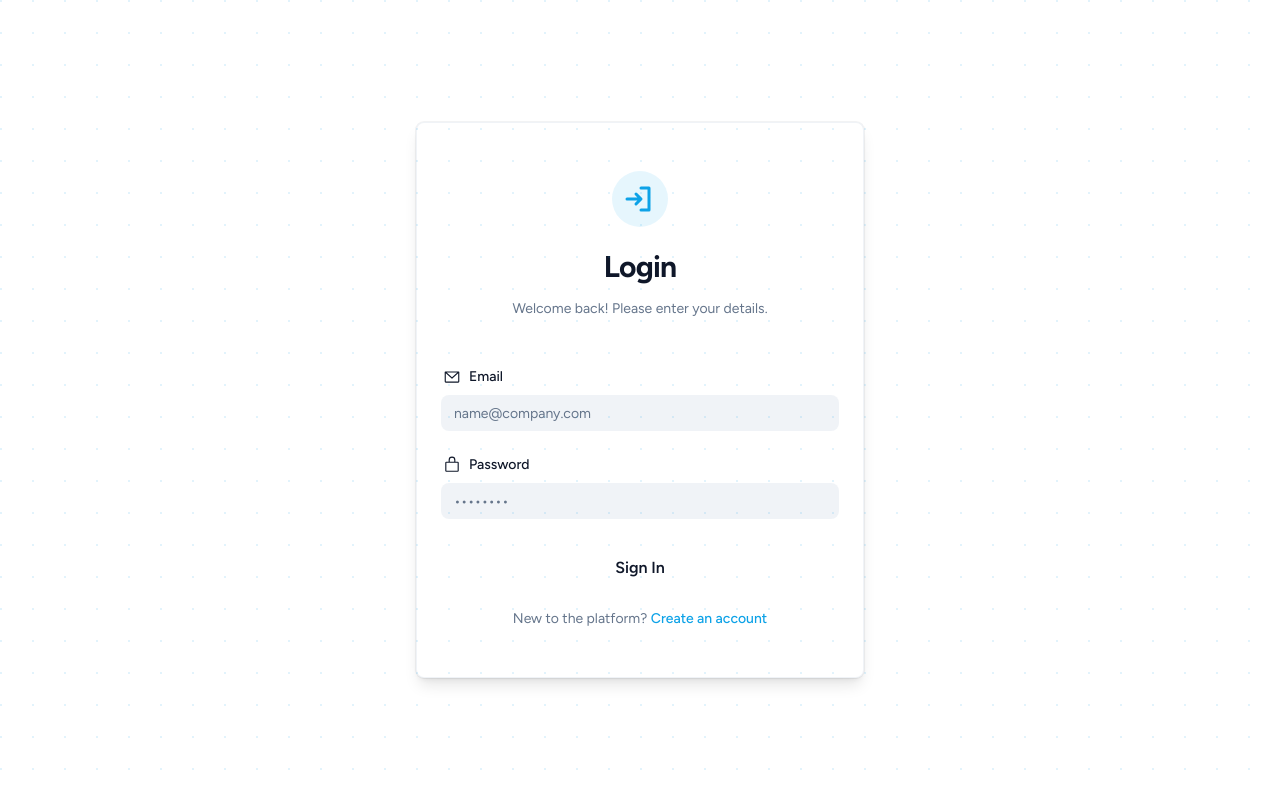
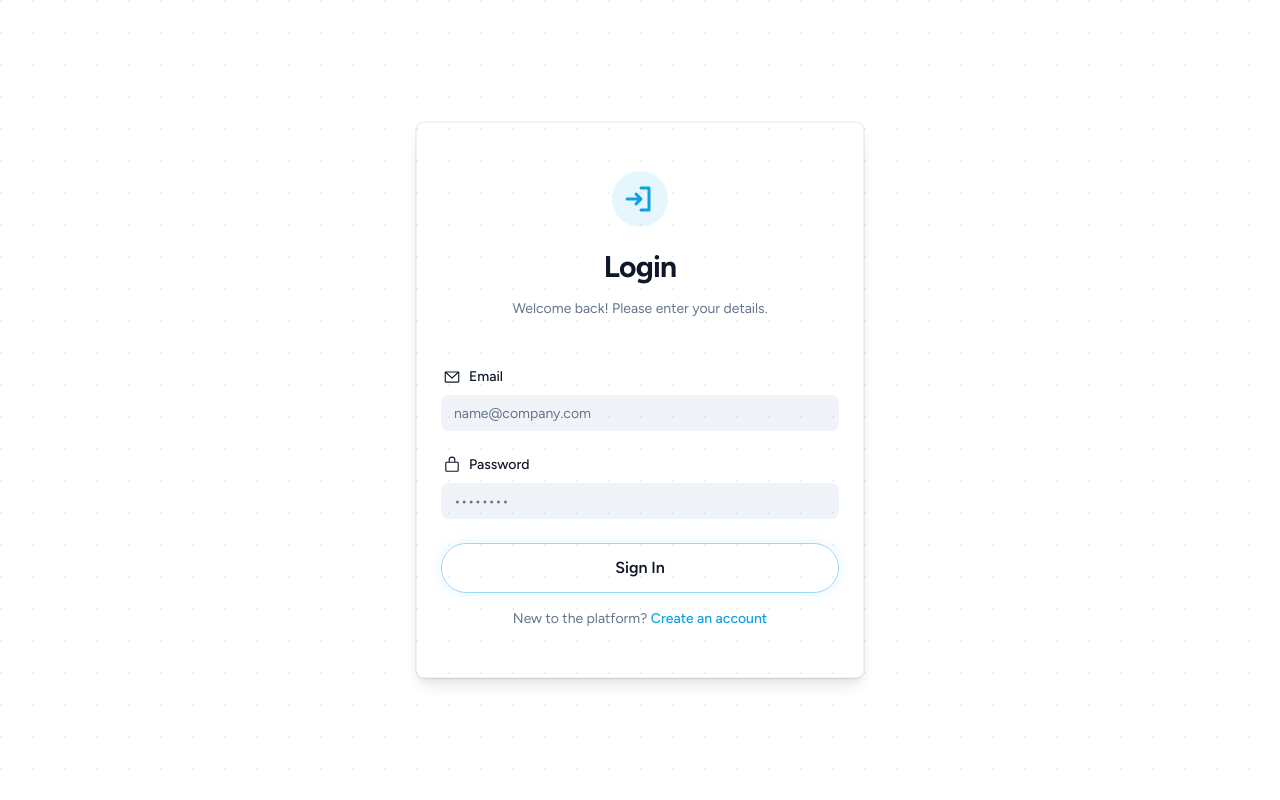
Before and after one commit to aamohmd/HackAI-2026-Project, a React (Vite) app in the folder frontend/: page /login in a window 1280 px wide. Built offline with nearby package versions, Linux system fonts and the light colour scheme; no server answers.

Commit message:
feat: implement neural aura effect in button component

```diff
--- a/frontend/src/shared/ui/button.tsx
+++ b/frontend/src/shared/ui/button.tsx
@@ -5,12 +5,14 @@ import { Slot } from "radix-ui"
 import { cn } from "@/shared/lib/utils"
 
 const buttonVariants = cva(
-  "group/button inline-flex shrink-0 items-center justify-center rounded-4xl border border-transparent bg-clip-padding text-sm font-medium whitespace-nowrap transition-all outline-none select-none focus-visible:border-ring focus-visible:ring-3 focus-visible:ring-ring/30 active:not-aria-[haspopup]:translate-y-px disabled:pointer-events-none disabled:opacity-50 aria-invalid:border-destructive aria-invalid:ring-3 aria-invalid:ring-destructive/20 dark:aria-invalid:border-destructive/50 dark:aria-invalid:ring-destructive/40 [&_svg]:pointer-events-none [&_svg]:shrink-0 [&_svg:not([class*='size-'])]:size-4",
+  "group/button inline-flex shrink-0 items-center justify-center rounded-full border border-transparent bg-clip-padding text-sm font-medium whitespace-nowrap transition-all outline-none select-none focus-visible:border-ring focus-visible:ring-3 focus-visible:ring-ring/30 active:not-aria-[haspopup]:translate-y-px disabled:pointer-events-none disabled:opacity-50 aria-invalid:border-destructive aria-invalid:ring-3 aria-invalid:ring-destructive/20 dark:aria-invalid:border-destructive/50 dark:aria-invalid:ring-destructive/40 [&_svg]:pointer-events-none [&_svg]:shrink-0 [&_svg:not([class*='size-'])]:size-4",
   {
     variants: {
       variant: {
-        default: "bg-card text-foreground border border-white/10 hover:border-primary/50 hover:bg-secondary/50 active:border-primary active:scale-[0.98] transition-all glow-primary-hover",
-        primary: "bg-primary text-primary-foreground hover:bg-primary/90 glow-primary glow-primary-hover active:scale-[0.98]",
+        default:
+          "bg-transparent text-foreground border border-primary/40 backdrop-blur-[2px] shadow-aura-sm hover:border-primary hover:shadow-aura-lg active:scale-[0.98] transition-all",
+        primary:
+          "bg-primary/10 text-primary border border-primary glow-primary shadow-aura-md hover:bg-primary/20 hover:shadow-aura-lg active:scale-[0.98]",
         outline:
           "border-border bg-background hover:bg-muted hover:text-foreground aria-expanded:bg-muted aria-expanded:text-foreground dark:bg-transparent dark:hover:bg-input/30",
         secondary:
```
